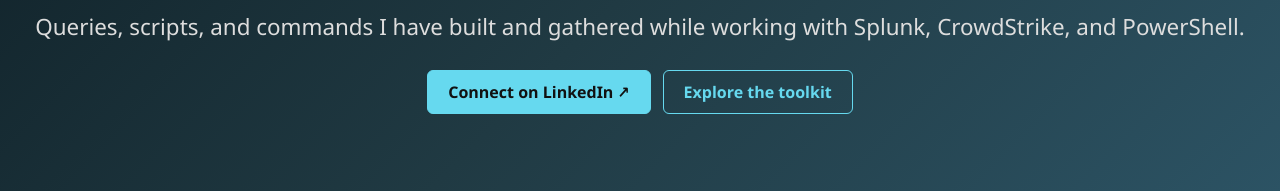
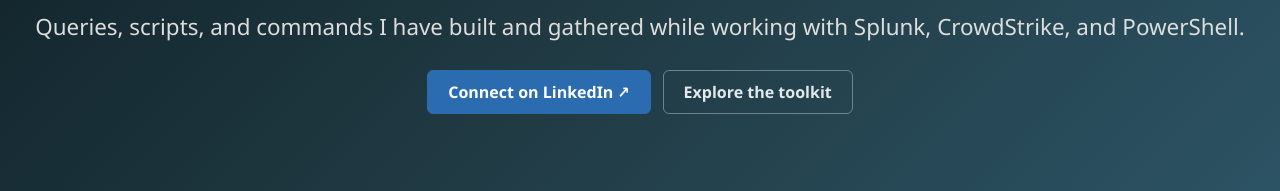
Before and after one commit to AverageTeammate/DetectionEngineering, a plain HTML site: page index.html in a window 1280 px wide. Shown: the part 234-425 px from the top of the page. Drawn offline with Linux system fonts and the light colour scheme.

Commit message:
Soften call-to-action button colors
Replace the bright cyan fill on the LinkedIn and CQL Hub buttons with a
steel blue (#2b6cb0) and white text, about 5.4:1 contrast. The secondary
"Explore the toolkit" button becomes a neutral outline.

```diff
--- a/style.css
+++ b/style.css
@@ -199,17 +199,18 @@ body {
   display: inline-block;
   margin-top: 10px;
   padding: 10px 20px;
-  background: #66d9ef;
-  color: #111;
+  background: #2b6cb0;
+  color: #fff;
   font-weight: 600;
   text-decoration: none;
-  border: 1px solid #66d9ef;
+  border: 1px solid #2b6cb0;
   border-radius: 6px;
-  transition: background 0.2s ease;
+  transition: background 0.2s ease, border-color 0.2s ease;
 }
 
 .cta-btn:hover {
-  background: #8fe5f5;
+  background: #245a94;
+  border-color: #245a94;
 }
 
 .hero-links .cta-btn {
@@ -218,11 +219,13 @@ body {
 
 .cta-btn.outline {
   background: transparent;
-  color: #66d9ef;
+  color: #e2e8ec;
+  border-color: #6b8294;
 }
 
 .cta-btn.outline:hover {
-  background: rgba(102, 217, 239, 0.12);
+  background: rgba(255, 255, 255, 0.08);
+  border-color: #9fb3c2;
 }
 
 /* ==========================================================================
```
